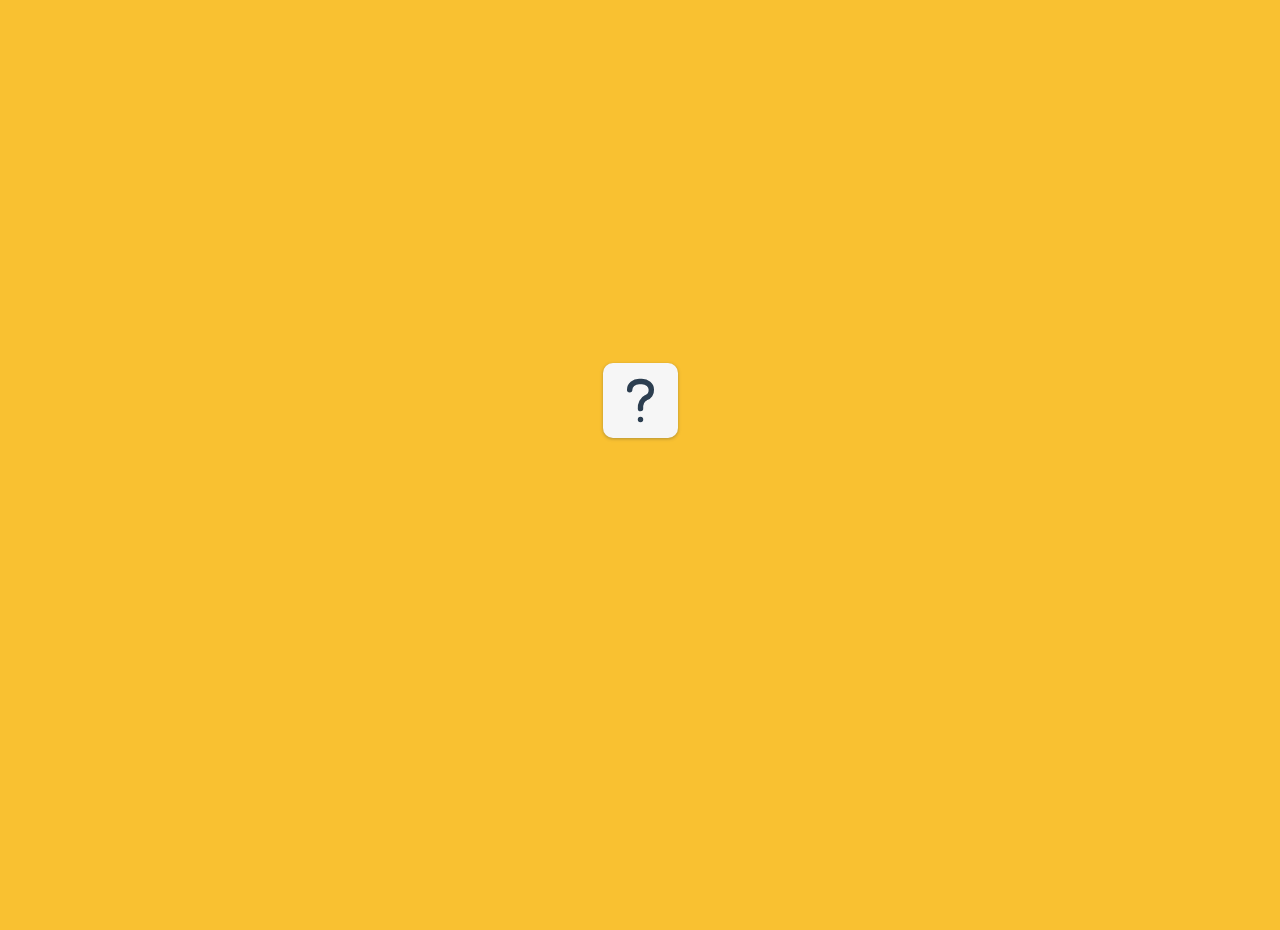
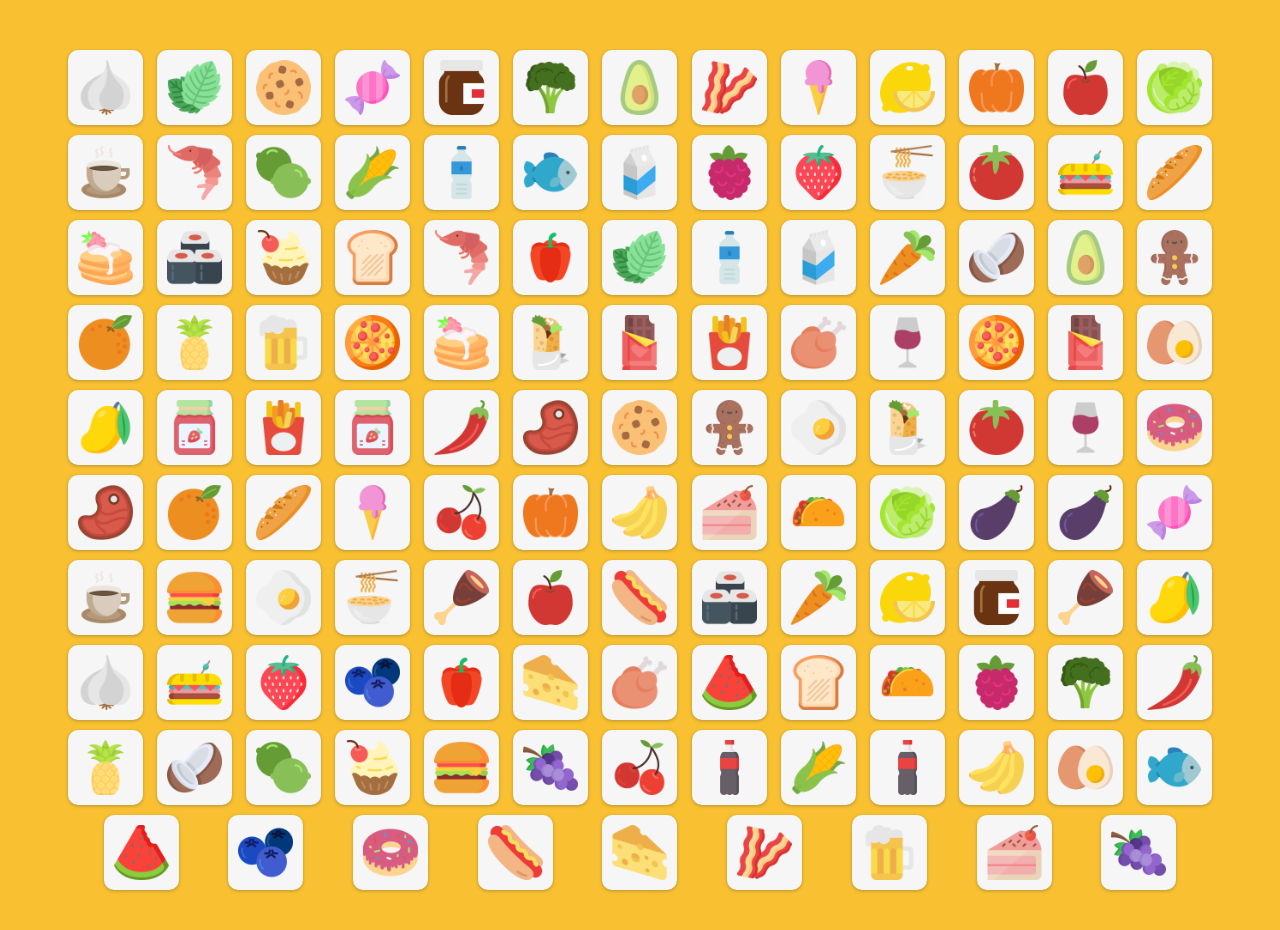
Before and after one commit to Castamor/memorama-ts, a React (Vite) app: page / in a window 1280 px wide. Shown: the top 930 px of the page. Before the commit the page ends 800 px from the top, so only its background shows below. Built offline with nearby package versions, Linux system fonts and the light colour scheme.

Commit message:
mostrar-cuadricula-elementos

```diff
--- a/src/App.tsx
+++ b/src/App.tsx
@@ -1,10 +1,18 @@
 import Carta from './components/Carta'
+import { elementos, generarId } from './data'
+
+const elementosDesordenados = [...elementos, ...elementos].sort(() => Math.floor(Math.random() - 0.5))
 
 function App () {
     return (
         <>
-            <ul>
-                <Carta />
+            <ul className='juego'>
+                {elementosDesordenados.map(elemento => (
+                    <Carta
+                        key={generarId()}
+                        nombre={elemento}
+                    />
+                ))}
             </ul>
         </>
     )
--- /dev/null
+++ b/src/components/Carta.css
@@ -0,0 +1,48 @@
+.carta {
+    width: 7.5rem;
+    height: 7.5rem;
+    perspective: 100rem;
+    cursor: pointer;
+
+    position: relative;
+    transition: transform .5s;
+    transform-style: preserve-3d;
+}
+
+@media (max-width: 640px) {
+    .carta {
+        width: 7rem;
+        height: 7rem;
+    }
+}
+
+/* Voltear la carta */
+.carta.active {
+    transform: rotateY(180deg);
+}
+
+.carta-contenido {
+    height: 100%;
+    width: 100%;
+    background-color: var(--blanco);
+    box-shadow: rgba(60, 64, 67, .15) 0 .1rem .2rem 0, rgba(60, 64, 67, .15) 0 .1rem .3rem .1rem;
+    border-radius: 1rem;
+
+    position: absolute;
+    -webkit-backface-visibility: hidden;
+    backface-visibility: hidden;
+    pointer-events: none;
+
+    display: grid;
+    place-items: center;
+}
+
+.carta-imagen {
+
+    transform: rotateY(180deg);
+    padding: 1rem;
+}
+
+.carta-pregunta {
+    padding: .5rem;
+}
--- a/src/components/Carta.tsx
+++ b/src/components/Carta.tsx
@@ -1,13 +1,18 @@
 import QuestionMark from './QuestionMark'
+import './Carta.css'
 
-const Carta = () => {
+interface Props {
+    nombre: string
+}
+
+const Carta = ({ nombre }: Props) => {
     return (
-        <li className='carta'>
+        <li className='carta active'>
             <img
                 className="carta-contenido carta-imagen"
-                src="/zanahoria.png"
-                alt="agua"
-                title="agua"
+                src={`/${nombre}.png`}
+                alt='Carta (No se puede revelar el nombre)'
+                loading='lazy'
             />
             <QuestionMark />
         </li>
--- /dev/null
+++ b/src/data/index.ts
@@ -0,0 +1,68 @@
+export const elementos = [
+    'agua',
+    'aguacate',
+    'arandanos',
+    'berenjena',
+    'brocoli',
+    'burrito',
+    'cafe',
+    'calabaza',
+    'camaron',
+    'caramelo',
+    'carne',
+    'cebolla',
+    'cerezas',
+    'cerveza',
+    'chile',
+    'chocolate',
+    'coco',
+    'cupcake',
+    'elote',
+    'fideos',
+    'filete',
+    'frambuesa',
+    'fresa',
+    'galleta',
+    'hamburguesa',
+    'helado',
+    'hot dog',
+    'huevo',
+    'huevos',
+    'jengibre',
+    'leche',
+    'lechuga',
+    'limon dulce',
+    'limones',
+    'mango',
+    'manzana',
+    'menta',
+    'mermelada',
+    'naranja',
+    'nutella',
+    'pan',
+    'panqueques',
+    'papas',
+    'pastel',
+    'pescado',
+    'pimienta',
+    'pina',
+    'pizza',
+    'platanos',
+    'pollo',
+    'queso',
+    'refresco',
+    'rosquilla',
+    'sandia',
+    'sushi',
+    'taco',
+    'tocino',
+    'tomate',
+    'torta',
+    'tostada',
+    'uvas',
+    'vino',
+    'zanahoria'
+]
+
+export const generarId = () => Math.random().toString(36).substring(2) + Date.now().toString(36)
+export const letraMayus = (texto: string) => texto.charAt(0).toUpperCase() + texto.slice(1)
--- a/src/index.css
+++ b/src/index.css
@@ -10,6 +10,8 @@ html {
     box-sizing: border-box;
     font-size: 62.5%; /*1rem = 10px */
     scroll-behavior: smooth;
+    min-height: 100%;
+    height: 100%;
 }
 
 *, *::before, *::after {
@@ -62,47 +64,21 @@ body {
 }
 
 .contenedor {
-    width: min(90%, 80rem);
+    width: min(90%, 120rem);
     margin: 0 auto;
 }
 
-.carta {
-    width: 7.5rem;
-    height: 7.5rem;
-    perspective: 100rem;
-    cursor: pointer;
-
-    position: relative;
-    transition: transform .5s;
-    transform-style: preserve-3d;
+.juego {
+    display: flex;
+    flex-wrap: wrap;
+    gap: 1rem;
+    justify-content: space-evenly;
+    align-items: center;
+    padding: 5rem 0;
 }
 
-/* Voltear la carta */
-.carta:hover {
-    transform: rotateY(180deg);
+@media (max-width: 64rem) {
+    .juego {
+        padding: 2rem 0;
+    }
 }
-
-.carta-contenido {
-    height: 100%;
-    width: 100%;
-    background-color: var(--blanco);
-    box-shadow: rgba(60, 64, 67, .15) 0 .1rem .2rem 0, rgba(60, 64, 67, .15) 0 .1rem .3rem .1rem;
-    border-radius: 1rem;
-
-    position: absolute;
-    -webkit-backface-visibility: hidden;
-    backface-visibility: hidden;
-    pointer-events: none;
-
-    display: grid;
-    place-items: center;
-}
-
-.carta-imagen {
-    transform: rotateY(180deg);
-    padding: 1rem;
-}
-
-.carta-pregunta {
-    padding: .5rem;
-}
```
Also changed, not shown: public/cafe.png (added), public/menta.png (added).
